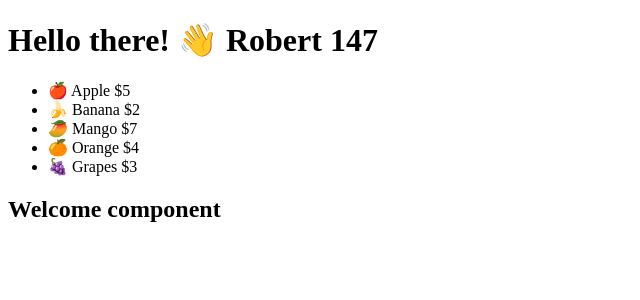
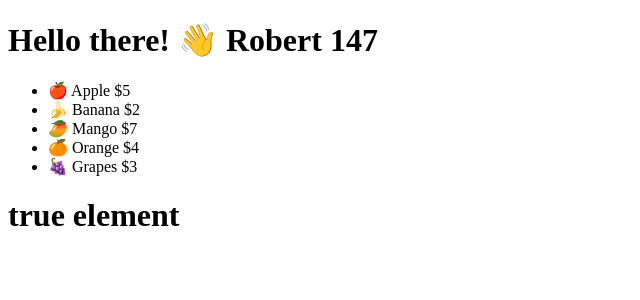
Before and after one commit to wagareavadhut18/react-20-project, a React (Vite) app: page / in a window 1280 px wide. Shown: the top 300 px of the page, without its empty margins (0-640 px from the left). Built offline with nearby package versions, Linux system fonts and the light colour scheme.

Commit message:
condition rendering using element variables

```diff
--- a/src/components/ConditionalComponent.jsx
+++ b/src/components/ConditionalComponent.jsx
@@ -3,9 +3,11 @@ import Welcome from "./Welcome";
 
 export default function ConditionalComponent() {
   const display = true;
+  let message;
   if (display === true) {
-    return <Welcome />;
+    message = <h1>true element</h1>;
   } else {
-    return <Code />;
+    message = <h1>false element</h1>;
   }
+  return message;
 }
```
